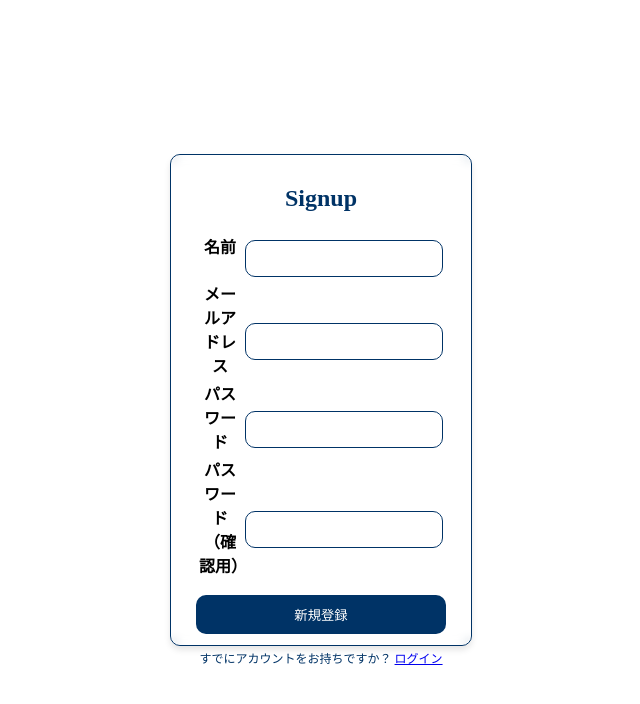
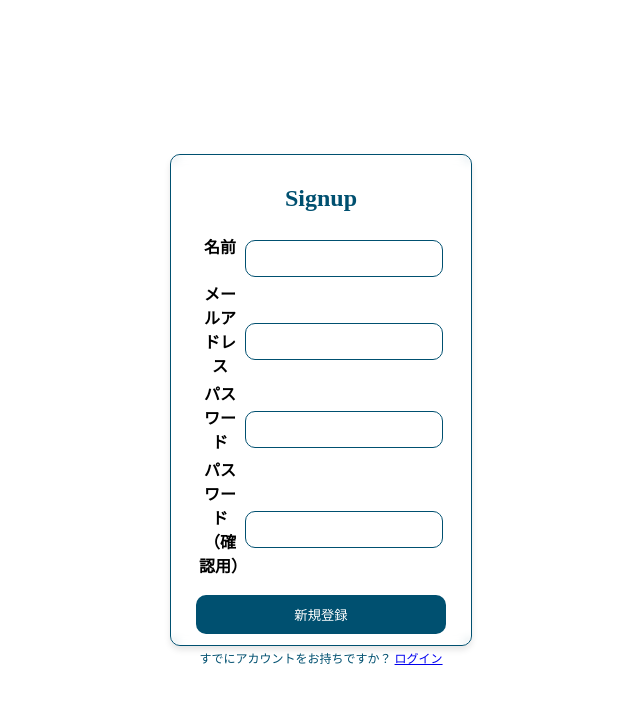
Before and after one commit to kiichi7580/search_project, a Django app: template search_app/templates/auth/signup.html in a window 1280 px wide. Shown: the top 704 px of the page, without its empty margins (319-959 px from the left). Run offline with Django 4.2, Linux system fonts and the light colour scheme; the template is opened without the code that fills it: values that come from a table or form of the project are taken from there, others are empty; parts of the project's set-up code (start-up, migrations or seed data) failed here and were passed over.

Commit message:
feat: メインカラー・ベースカラーなどを変更

```diff
--- a/search_app/static/css/auth.css
+++ b/search_app/static/css/auth.css
@@ -1,3 +1,14 @@
+@charset "UTF-8";
+
+/* テーマカラー
+
+Base Color: #f7f7f7
+Base(dark) Color: #28373c
+Main Color: #005070
+Accent Color: #e5cf6e
+
+*/
+
 body {
   margin: 0;
   display: flex;
@@ -13,7 +24,7 @@ body {
   background: rgba(255, 255, 255, 0.1);
   box-shadow: 0 4px 6px rgba(0, 0, 0, 0.1);
   border-radius: 10px;
-  border: 1px solid #003366;
+  border: 1px solid #005070;
 }
 .glass-container-signup{
   width: 300px;
@@ -39,7 +50,7 @@ body {
   text-align: center;
 }
 h2{
-  color: #003366;
+  color: #005070;
   margin-top: 30px;
   margin-bottom: -20px;
 }
@@ -54,12 +65,12 @@ input{
   border: none;
   border-radius: 10px;
   background: transparent;
-  border: 1px solid #003366;
-  color: #003366;
+  border: 1px solid #005070;
+  color: #005070;
   font-size: 13px;
 }
 input::placeholder{
-  color: #003366;
+  color: #005070;
 }
 input:focus{
   outline: none;
@@ -69,7 +80,7 @@ input:focus{
   align-items: center;
   margin-top: 15px;
   font-size: 12px;
-  color: #003366;
+  color: #005070
 }
 .options input{
   margin-right: 5px;
@@ -77,11 +88,11 @@ input:focus{
 }
 .options a{
   text-decoration: none;
-  color: #003366;
+  color: #005070;
   margin-left: auto;
 }
 button{
-  background: #003366;
+  background: #005070;
   color: #fff;
   padding: 10px;
   border: none;
@@ -91,11 +102,11 @@ button{
 }
 button:hover{
   background: transparent;
-  color: #003366;
-  outline: 1px solid #003366;
+  color: #005070;
+  outline: 1px solid #005070;
 }
 p{
   font-size: 12px;
-  color: #003366;
+  color: #005070;
   margin-top: 15px;
 }
```
